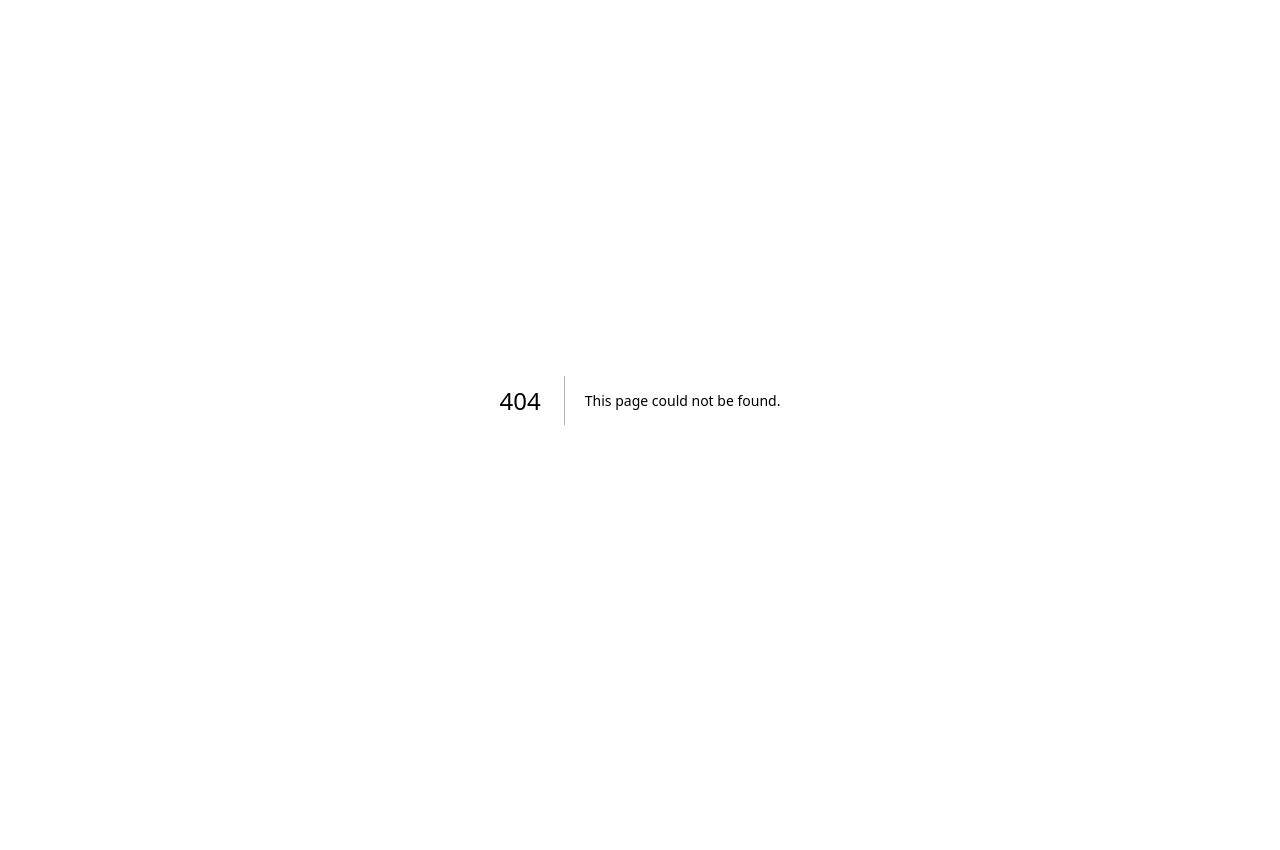
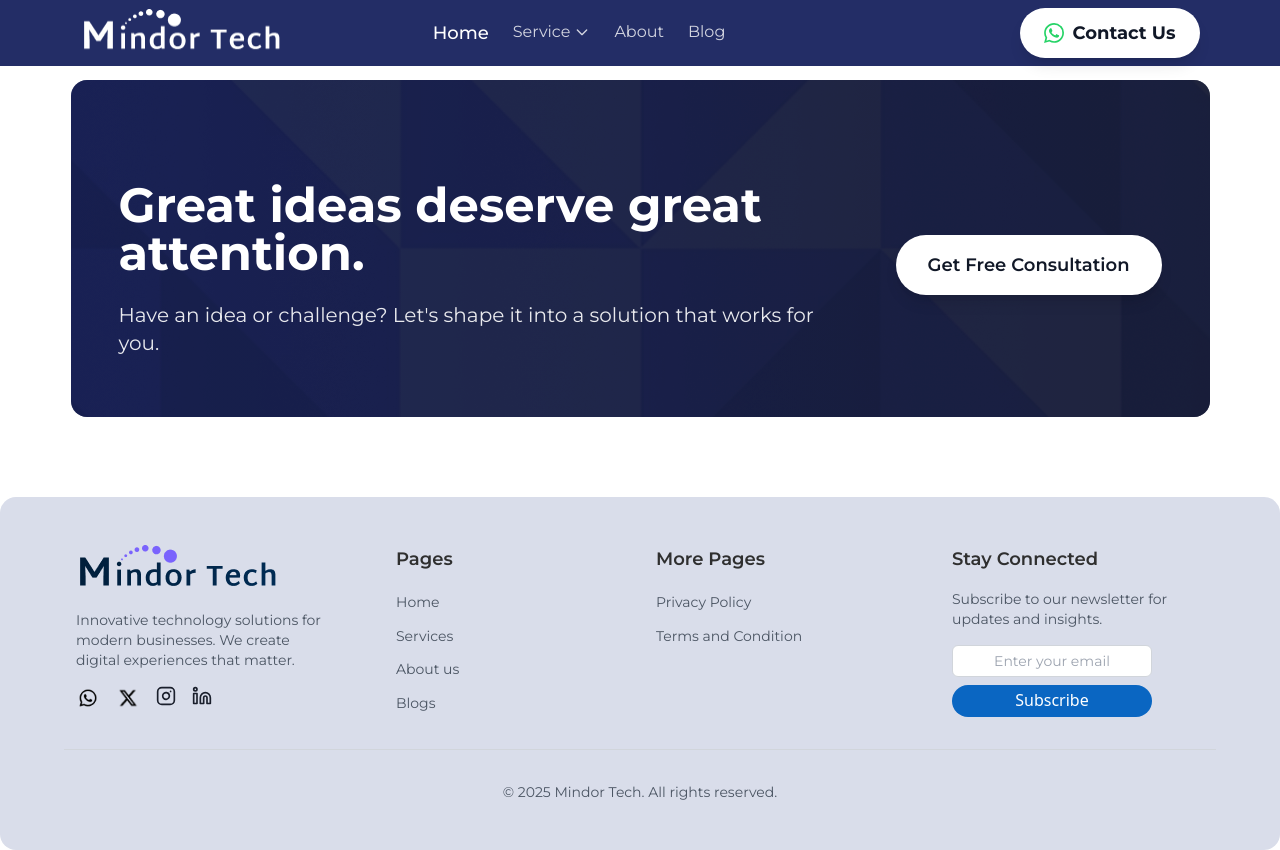
Before and after one commit to rastogi30/Mindor-tech, a Next.js app: page /blog in a window 1280 px wide. Before the commit this address had no page. Before the commit the page ends 800 px from the top, so only its background shows below. Built offline with nearby package versions, Linux system fonts and the light colour scheme.

Commit message:
blog page added

```diff
--- /dev/null
+++ b/pages/blog.tsx
@@ -0,0 +1,16 @@
+import React from 'react';
+import Navbar from '@/components/Navbar';
+import Footer from '@/components/Footer';
+import CTASection from '@/components/CTASection';
+
+const Blog = () => {
+  return (
+    <div className="min-h-screen flex flex-col">
+      <Navbar />
+      <CTASection />
+      <Footer />
+    </div>
+  );
+};
+
+export default Blog;
```
